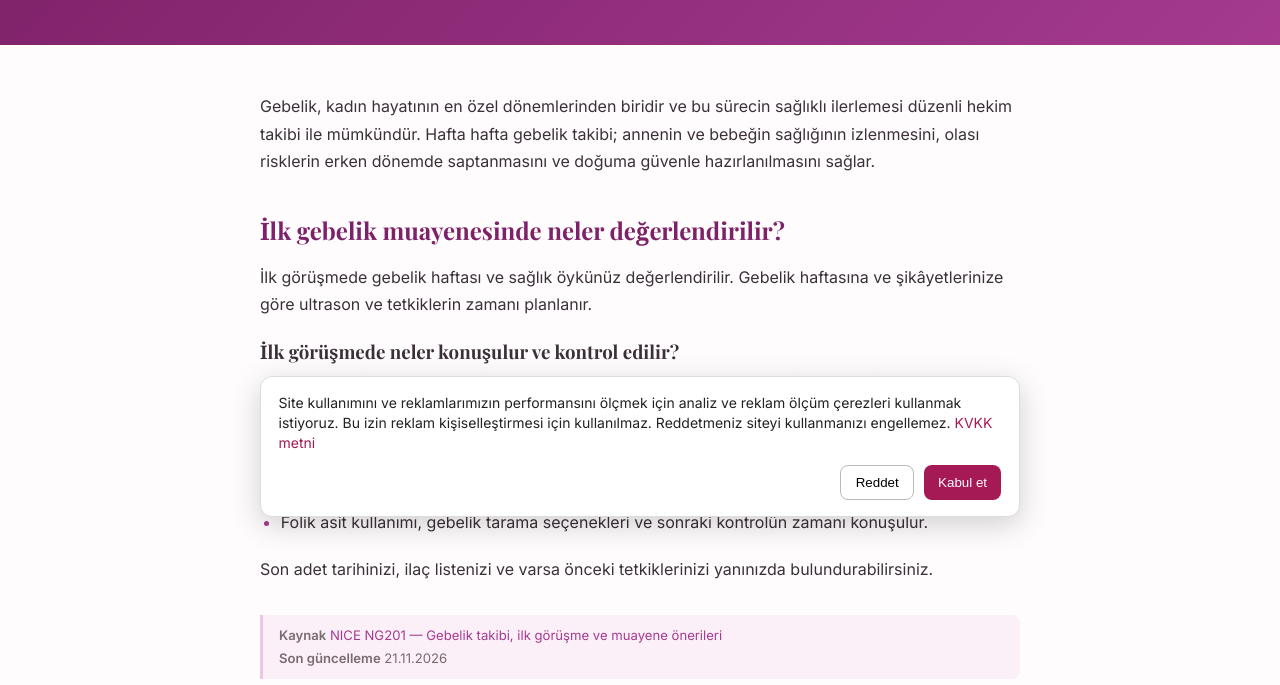
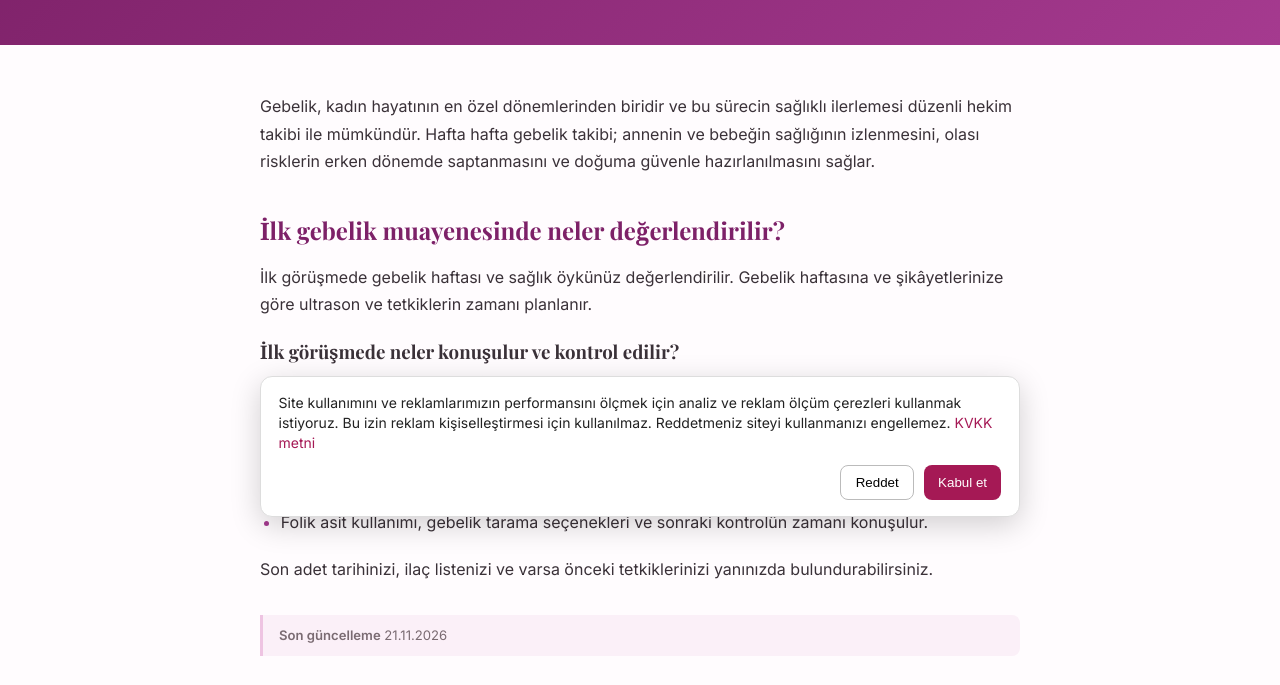
Before and after one commit to druyolal-cell/drumutyolal-site, a plain HTML site: page uzmanliklar/gebelik-takibi.html in a window 1280 px wide. Shown: the part 267-952 px from the top of the page. Drawn offline with nearby package versions, Linux system fonts and the light colour scheme.

Commit message:
Yanıt altındaki kaynak bağlantısını kaldır (gebelik-takibi)

```diff
--- a/uzmanliklar/gebelik-takibi.html
+++ b/uzmanliklar/gebelik-takibi.html
@@ -73,7 +73,7 @@
     <li>Folik asit kullanımı, gebelik tarama seçenekleri ve sonraki kontrolün zamanı konuşulur.</li>
   </ul>
   <p>Son adet tarihinizi, ilaç listenizi ve varsa önceki tetkiklerinizi yanınızda bulundurabilirsiniz.</p>
-  <p class="note"><strong>Kaynak</strong> <a href="https://www.nice.org.uk/guidance/ng201/chapter/recommendations">NICE NG201 — Gebelik takibi, ilk görüşme ve muayene önerileri</a><br><strong>Son güncelleme</strong> <time datetime="2026-11-21">21.11.2026</time></p>
+  <p class="note"><strong>Son güncelleme</strong> <time datetime="2026-11-21">21.11.2026</time></p>
 
   <h2>Gebelik Takibi Neden Önemlidir?</h2><p>Düzenli gebelik takibi sayesinde bebeğin büyüme ve gelişimi izlenir, annenin tansiyon, kilo ve kan değerleri kontrol edilir, gebelik şekeri ve preeklampsi gibi durumlar erken dönemde fark edilir. Erken tanı, hem anne hem de bebek için olası komplikasyonların önlenmesinde en önemli adımdır.</p><h2>Takip Sürecinde Neler Yapılır?</h2><p>Gebelik haftasına göre kromozom taraması seçenekleri konuşulur. İlerleyen haftalarda ayrıntılı ultrason, gebelik şekeri taraması ve bebeğin büyümesinin izlenmesi planlanır. Takip, gebeliğin özelliklerine göre düzenlenir.</p><h2>Kontrol Sıklığı</h2><p>Genel olarak 28. haftaya kadar ayda bir, 28–36. haftalar arasında iki haftada bir, 36. haftadan doğuma kadar ise haftada bir kontrol önerilir. Riskli gebeliklerde bu aralıklar kişiye özel olarak sıklaştırılır.</p>
     <p class="gorsel-uyari">Her cerrahi veya girişimsel işlemde sonuçlar kişiden kişiye değişiklik gösterebilir. İşlem öncesinde hekiminizden detaylı görüş almanız önerilir.</p>
```
